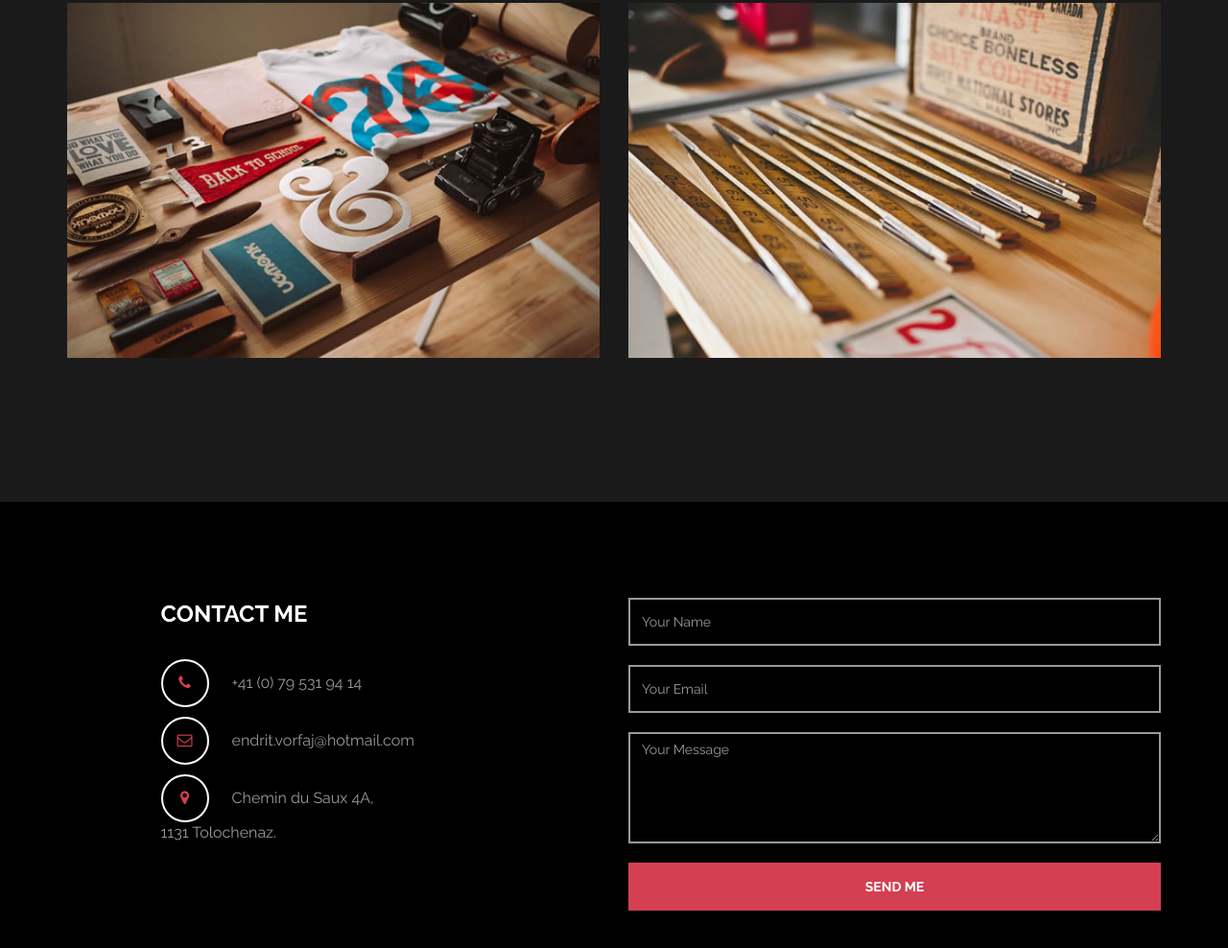
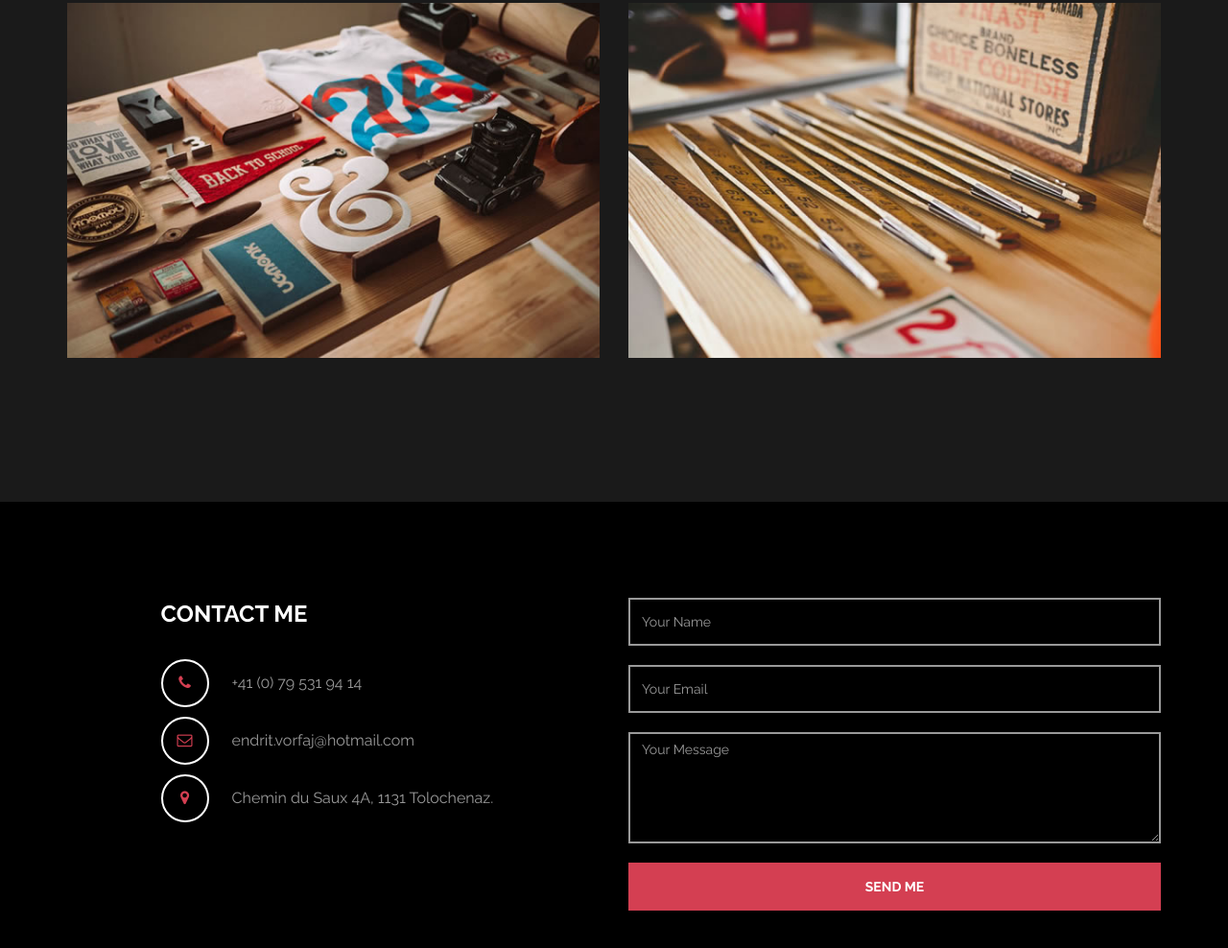
Before and after one commit to eddvf/eddvf, a plain HTML site: page index.html in a window 1280 px wide. Shown: the part 2041-3029 px from the top of the page at 96% size. Drawn offline with Linux system fonts and the light colour scheme.

Commit message:
"and again"

```diff
--- a/index.html
+++ b/index.html
@@ -215,7 +215,7 @@
 							<p class="contact-title">CONTACT ME</p>
 							<p><i class="fa fa-phone"></i> +41 (0) 79 531 94 14</p>
 							<p><i class="fa fa-envelope-o"></i> endrit.vorfaj@hotmail.com</p>
-							<p><i class="fa fa-map-marker"></i> Chemin du Saux 4A, <br> 1131 Tolochenaz. </p>
+							<p><i class="fa fa-map-marker"></i> Chemin du Saux 4A, 1131 Tolochenaz. </p>
 						</address>
 					</div>
 					<div class="col-lg-6 col-md-6 col-xs-10 wow fadeInUp" data-wow-delay="0.6s">
```
